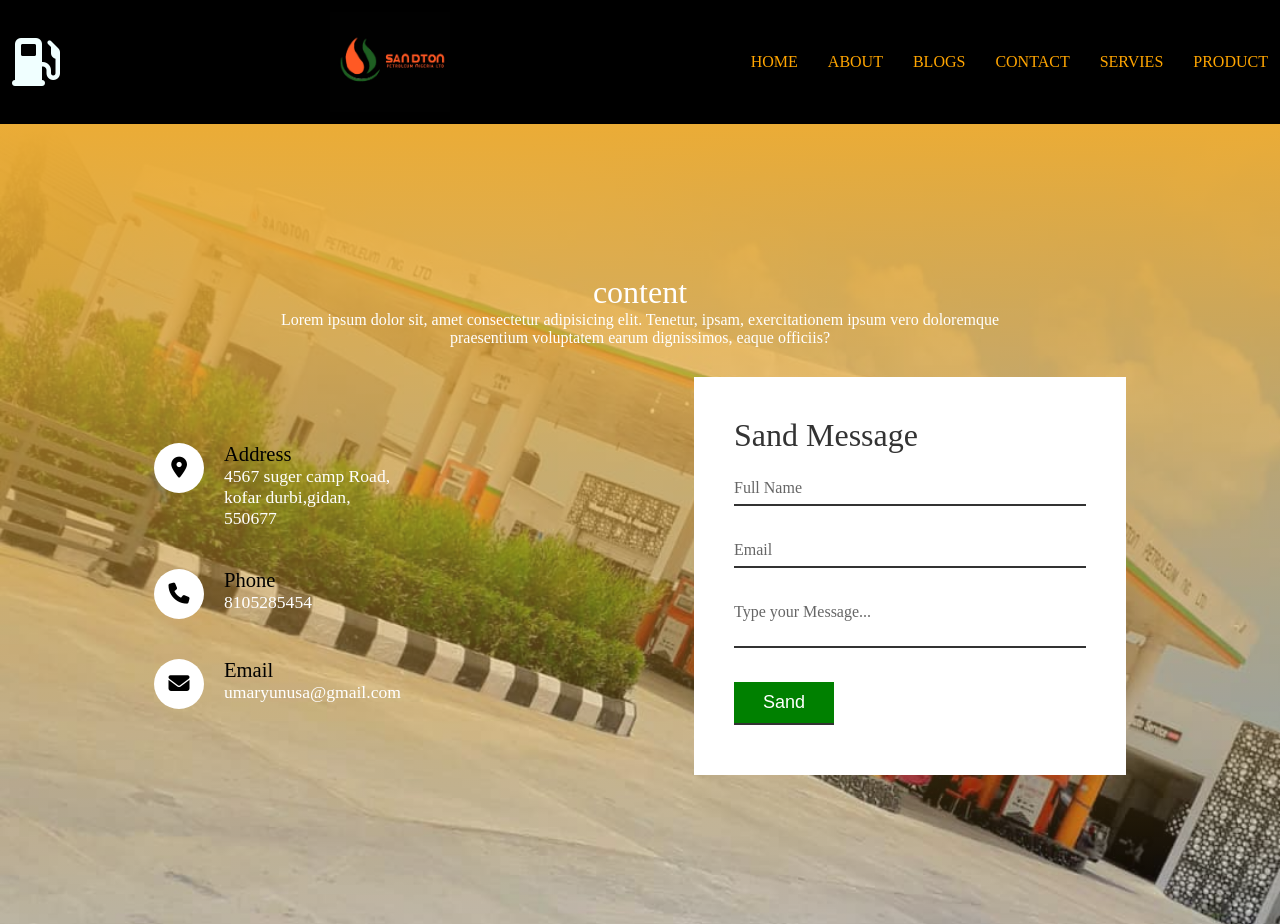
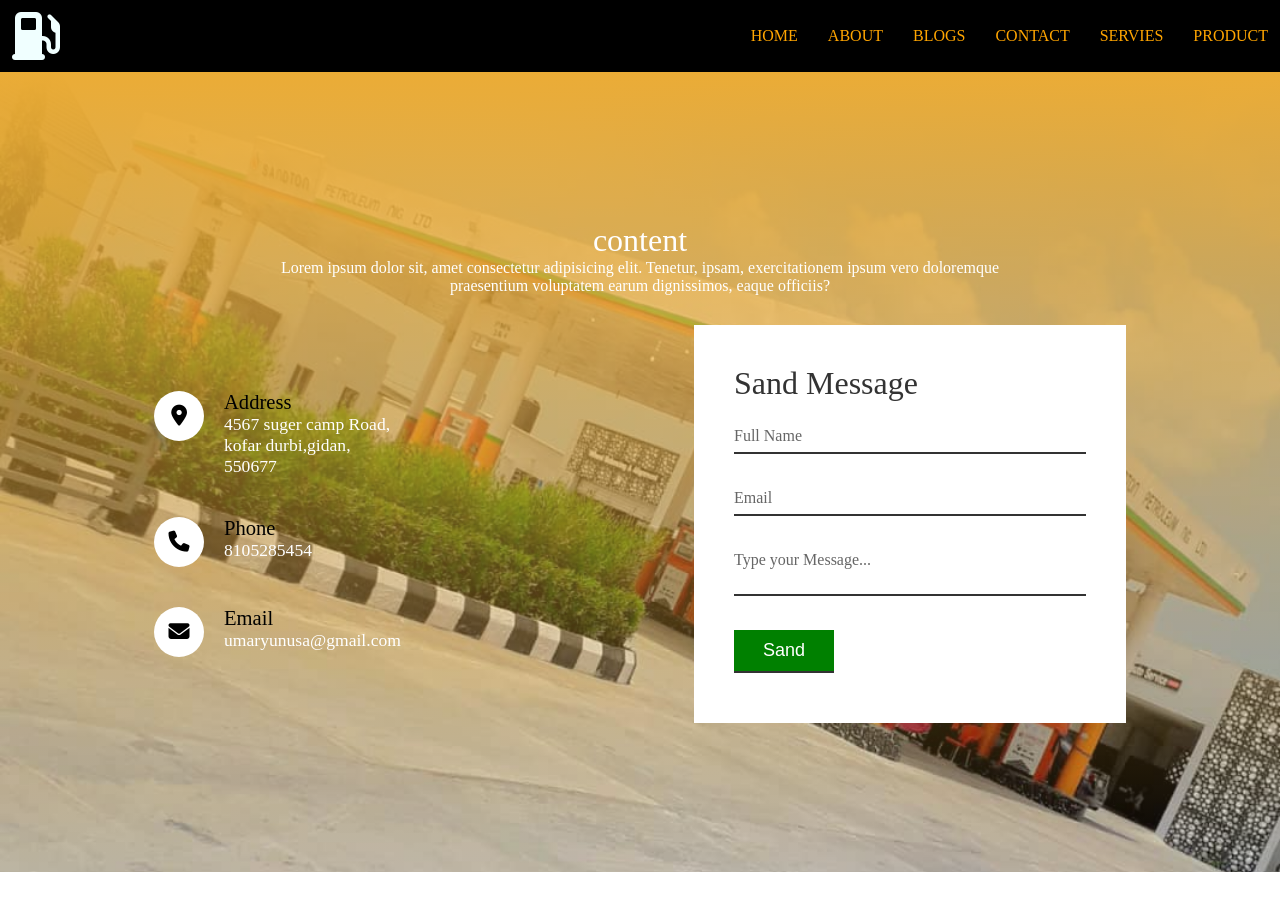
Before and after one commit to Binyunus/sandton, a plain HTML site: page index.html in a window 1280 px wide. After the commit the page ends 872 px from the top, so only its background shows below. Drawn offline with Linux system fonts and the light colour scheme.

Commit message:
remove logo

```diff
--- a/index.html
+++ b/index.html
@@ -16,7 +16,6 @@
             <ul class="head-bar">
                 <li class="logo"><a href="#"><i class="fas fa-gas-pump fa-3x"></i></a></li>
                 <input type="checkbox" id="check">
-                <div class="img-2"></div>
                 <label class="can">
                     <li><a href="#">Home</a></li>
                     <li><a href="#">About</a></li>
--- a/style.css
+++ b/style.css
@@ -63,14 +63,6 @@ transition: 0.15s ease-in-out;
     right: 20px;
 }
 #check{display: none;}
-.img-2{
-    background-image: url(./IMG-20230309-WA0003.jpg);
-    width: 120px;
-    height: 100px;
-    background-size: cover;
-    background-position: center;
-
-}
 nav{
     position: relative;
     min-height: 100vh;
```
